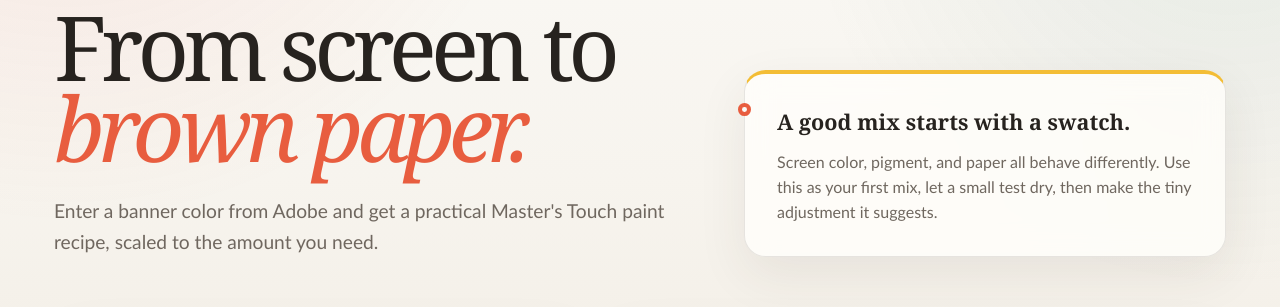
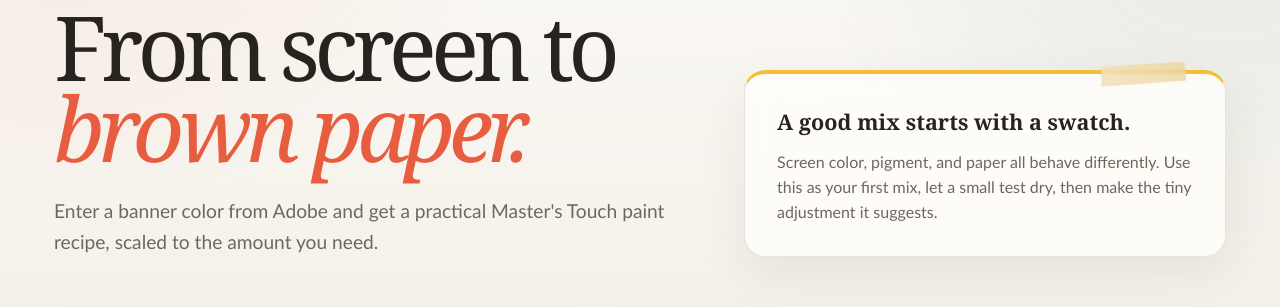
Before and after one commit to JudeRiley1/PaintCalculator, a Next.js app: page / in a window 1280 px wide. Shown: the part 207-514 px from the top of the page. Built offline with nearby package versions, Linux system fonts and the light colour scheme.

Commit message:
Restore taped note detail

```diff
--- a/app/globals.css
+++ b/app/globals.css
@@ -184,14 +184,22 @@
 
 .hero-tip::before {
   position: absolute;
-  top: 1.8rem;
-  left: -0.45rem;
-  width: 0.8rem;
-  height: 0.8rem;
-  border: 4px solid var(--coral);
-  border-radius: 50%;
-  background: #fbfaf7;
+  top: -0.7rem;
+  right: 2.4rem;
+  width: 5.4rem;
+  height: 1.35rem;
+  border: 0;
+  border-radius: 0.12rem;
+  background:
+    linear-gradient(90deg, rgba(244, 226, 186, 0.7), rgba(235, 211, 158, 0.56)),
+    rgba(239, 218, 173, 0.62);
+  box-shadow:
+    inset 0 1px 0 rgba(255, 255, 255, 0.42),
+    0 2px 5px rgba(80, 60, 35, 0.08);
+  clip-path: polygon(2% 8%, 98% 0, 100% 92%, 1% 100%);
   content: "";
+  transform: rotate(-3deg);
+  backdrop-filter: blur(1px);
 }
 
 .hero-tip strong {
```
